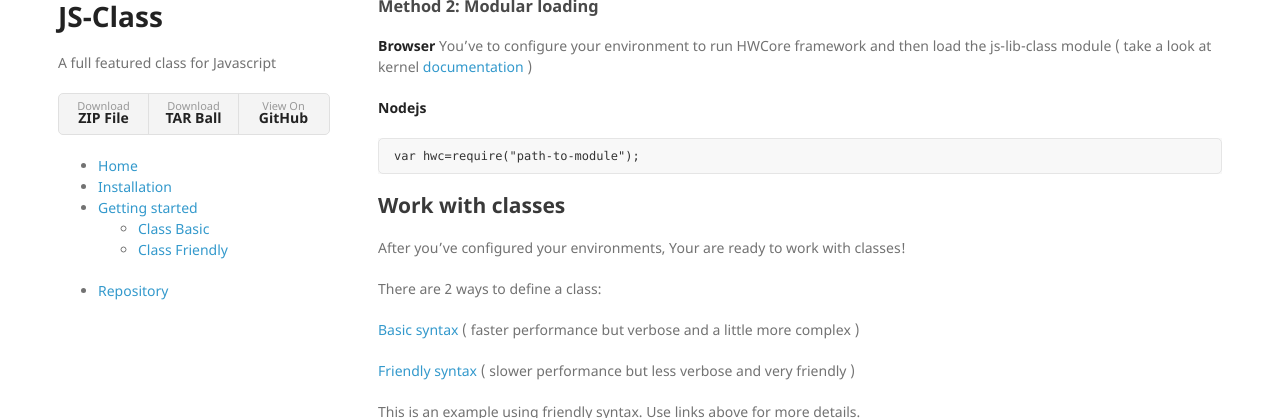
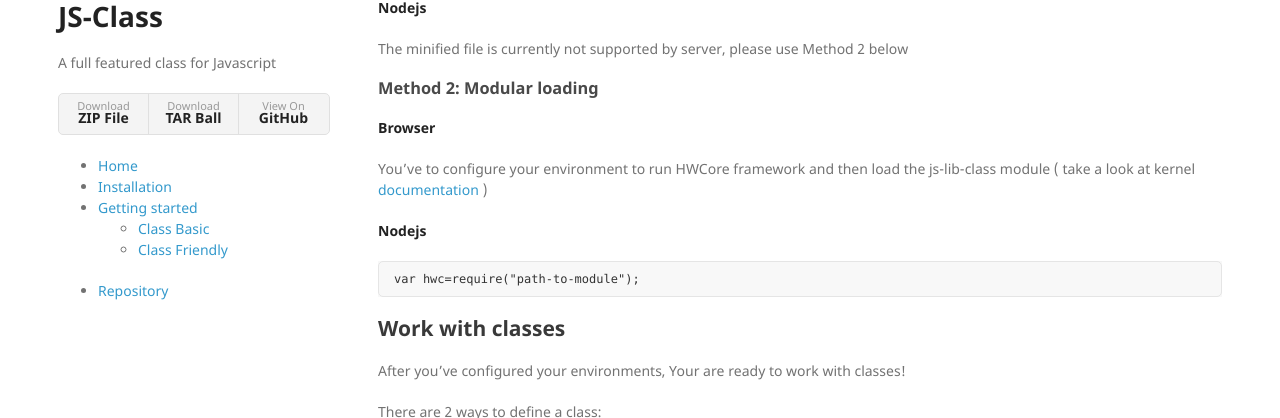
Before and after one commit to HW-Core/js-lib-class, a Jekyll site: the page built from wiki/getting-started.md, in a window 1280 px wide and 900 px high, scrolled down 395 px, cut to the strip 262-680 px from the top of the window. Built offline with Jekyll 4.4.1, drawn with Linux system fonts in a browser that asks for light colours; nearby versions of some CDN libraries; our own code applies the rules of GitHub Pages for plain Markdown files.

Commit message:
Update getting-started.md

```diff
--- a/wiki/getting-started.md
+++ b/wiki/getting-started.md
@@ -11,9 +11,14 @@ If you are really sure that you need this library only from hw-core collection,
 
     <script src="path-to-minified-file/hwc-class.min.js"><script>
 
+**Nodejs**
+
+The minified file is currently not supported by server, please use Method 2 below
+
 ### Method 2: Modular loading
 
 **Browser**
+
 You've to configure your environment to run HWCore framework and then load the js-lib-class module ( take a look at kernel [documentation](https://github.com/hw-core/js-kernel) )
 
 **Nodejs**
```
